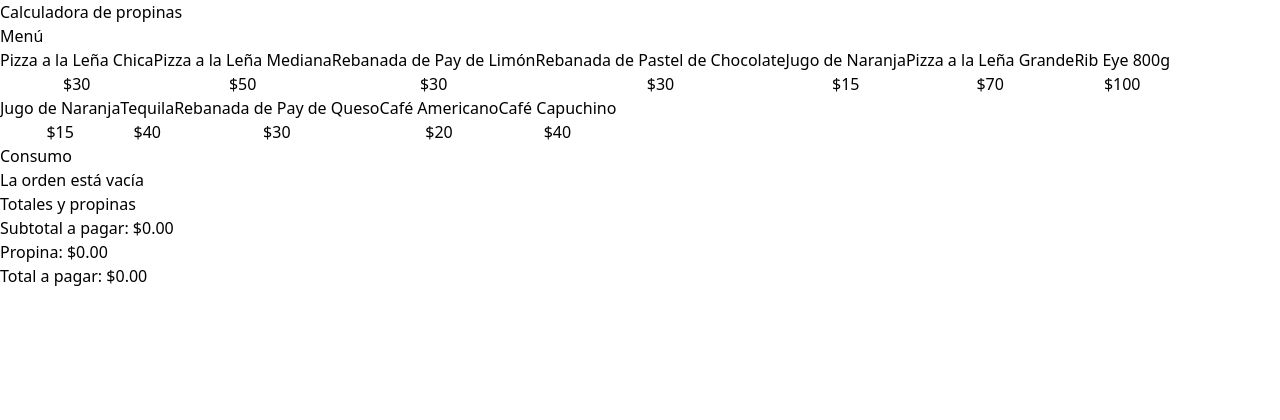
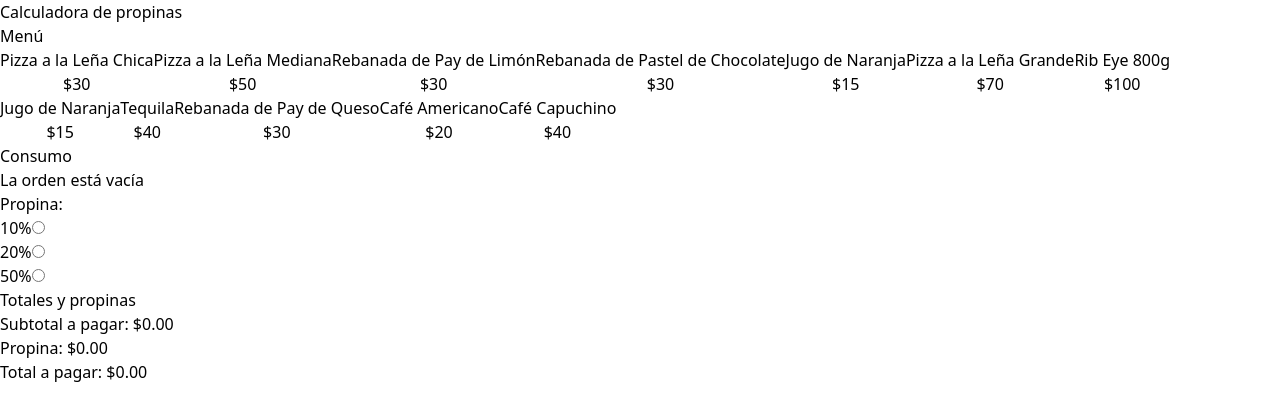
Before and after one commit to leonar2zb/reacttsdemo2, a React (Vite) app: page / in a window 1280 px wide. Shown: the top 420 px of the page. Built offline with nearby package versions, Linux system fonts and the light colour scheme.

Commit message:
Creando componente para los valores de propinas

```diff
--- a/src/App.tsx
+++ b/src/App.tsx
@@ -3,6 +3,7 @@
 import useOrder from "./hooks/useOrder"
 import OrderContents from "./components/OrderContents"
 import OrderTotals from "./components/OrderTotals"
+import TipPercentageForm from "./components/TipPercentageForm"
 
 function App() {
   const { order, addItem, removeItem } = useOrder()
@@ -20,6 +21,7 @@
         </div>
         <div className="border border-dashed border-slate-300 p-5 rounded-lg space-y-10">
           <OrderContents order={order} removeItem={removeItem} />
+          <TipPercentageForm />
           <OrderTotals order={order} />
         </div>
       </main>
--- /dev/null
+++ b/src/components/TipPercentageForm.tsx
@@ -0,0 +1,34 @@
+const tipOptions = [
+    {
+        id: 'tip-10',
+        value: .10,
+        label: '10%'
+    },
+    {
+        id: 'tip-20',
+        value: .20,
+        label: '20%'
+    },
+    {
+        id: 'tip-50',
+        value: .50,
+        label: '50%'
+    },
+]
+
+export default function TipPercentageForm() {
+    return (
+        <div>
+            <h3 className="font-black text-2xl">Propina:</h3>
+            <form>
+                {tipOptions.map(tip => (
+                    <div key={tip.id} className="flex gap-2">
+                        <label htmlFor={tip.id}>{tip.label}</label>
+                        <input id={tip.id} name="tip" type="radio" value={tip.value} />
+                    </div>))}
+
+            </form>
+
+        </div>
+    )
+}
```
